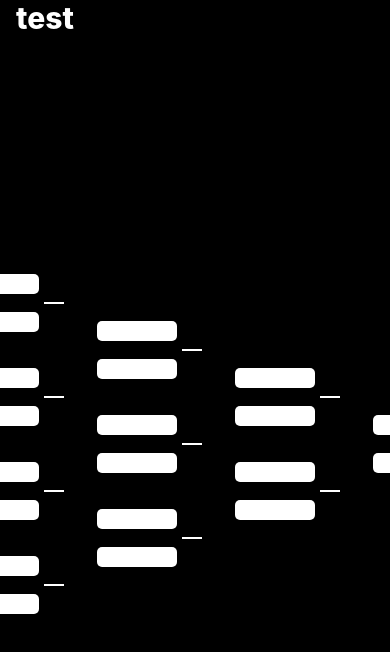
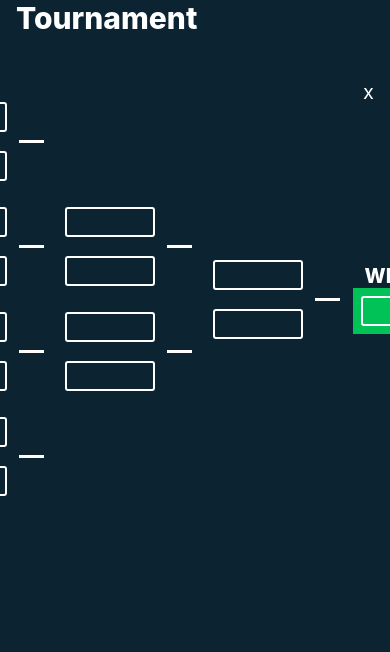
Before and after one commit to MartinInAction/codeTest, a React Native app: screen / in a window 390 px wide. Shown: the top 652 px of the page. Built offline with nearby package versions, Linux system fonts and the light colour scheme.

Commit message:
design and update winner

```diff
--- a/App.js
+++ b/App.js
@@ -8,7 +8,7 @@ type Player = {
   name: string,
   id: number,
   didWin?: boolean,
-  firstRow: boolean
+  row: boolean
 }
 type Props = {}
 type State = {
@@ -22,7 +22,7 @@ export default class App extends PureComponent<Props, State> {
   }
 
   componentDidMount () {
-    this.createBracket('test', 16)
+    this.createBracket('Tournament', 8)
   }
 
   render (): React$Node {
@@ -30,7 +30,7 @@ export default class App extends PureComponent<Props, State> {
     return <>
       <StatusBar barStyle='light-content' />
       <SafeAreaView style={styles.container}>
-        {bracketsArray ? <BracketsContainer updatePlayer={this.updatePlayer} tournamentName={tournamentName} bracket={bracketsArray} /> : <StartContainer createBracket={this.createBracket} />}
+        {bracketsArray ? <BracketsContainer reset={this.reset} updatePlayer={this.updatePlayer} tournamentName={tournamentName} bracket={bracketsArray} /> : <StartContainer createBracket={this.createBracket} />}
       </SafeAreaView>
     </>
   }
@@ -38,39 +38,18 @@ export default class App extends PureComponent<Props, State> {
   createBracket = (tournamentName: string, numberOfPlayers: number) => {
     let bracketsArray = [this.groupPlayers2and2(this.createPlayers(numberOfPlayers))]
     let numberOfFields = this.createPlayers(numberOfPlayers).length / 4
+    let row = 2
     while (numberOfFields > 0) {
-      bracketsArray.push(this.crateBracketFieldOfPlayers(this.createPlayers(numberOfPlayers), numberOfFields))
+      bracketsArray.push(this.crateBracketFieldOfPlayers(this.createPlayers(numberOfPlayers), numberOfFields, row))
       numberOfFields--
+      row++
     }
-    bracketsArray.push(this.createWinnerRow())
+    bracketsArray.push(this.createWinnerRow(row))
     this.setState({bracketsArray, tournamentName})
   }
 
-  updatePlayer = (updatedPlayer: Player): Promise<*> => {
-    let {bracketsArray} = this.state
-    let group = bracketsArray[0].find((groups) => {
-      return groups.find((player) => {
-        return player.id === updatedPlayer.id
-      })
-    })
-    let indexOfGroup = bracketsArray[0].indexOf(group)
-    let newGroup = group.map((player) => {
-      if (player.id === updatedPlayer.id) return updatedPlayer
-      if (updatedPlayer.didWin) player = {...player, didWin: false}
-      return player
-    })
-    bracketsArray[0][indexOfGroup] = newGroup
-    this.setState({bracketsArray: [...bracketsArray]})
-    if (updatedPlayer.didWin) return this.makeWinner(updatedPlayer)
-    return Promise.resolve()
-  }
-
-  makeWinner = (updatedPlayer: Player): Promise<*> => {
-    let {bracketsArray} = this.state
-  }
-
   createPlayers = (numberOfPlayers: number) => {
-    return Array(numberOfPlayers).fill(0).map((player, index) => ({name: `PlayerId: ${index}`, id: index, firstRow: true}))
+    return Array(numberOfPlayers).fill(0).map((player, index) => ({name: `PlayerId: ${index}`, id: index, row: 1}))
   }
 
   groupPlayers2and2 = (players: Array<Object>) => {
@@ -80,9 +59,9 @@ export default class App extends PureComponent<Props, State> {
     return arrays
   }
 
-  crateBracketFieldOfPlayers = (players: Array<Object>, numberOfFields: number) => {
+  crateBracketFieldOfPlayers = (players: Array<Object>, numberOfFields: number, row: number) => {
     let groupN = []
-    players = players.map((player) => ({...player, name: '', firstRow: false}))
+    players = players.map((player) => ({...player, name: '', row}))
     players = players.splice(0, numberOfFields * 2)
     while (numberOfFields > 0) {
       // players.splice(0, 1)
@@ -92,14 +71,50 @@ export default class App extends PureComponent<Props, State> {
     return groupN
   }
 
-  createWinnerRow = () => {
-    return this.groupPlayers2and2([{name: 'WINNER', id: 100}])
+  createWinnerRow = (row: number) => {
+    return this.groupPlayers2and2([{name: '', id: 100, row}])
   }
+
+  updatePlayer = (updatedPlayer: Player): Promise<*> => {
+    let {bracketsArray} = this.state
+    let group = bracketsArray[updatedPlayer.row - 1].find((groups) => {
+      return groups.find((player) => {
+        return player.id === updatedPlayer.id
+      })
+    })
+    let indexOfGroup = bracketsArray[updatedPlayer.row - 1].indexOf(group)
+    let newGroup = group.map((player) => {
+      if (player.id === updatedPlayer.id) return {...player, name: updatedPlayer.name, didWin: updatedPlayer.didWin}
+      if (updatedPlayer.didWin) player = {...player, didWin: false}
+      return player
+    })
+    bracketsArray[updatedPlayer.row - 1][indexOfGroup] = newGroup
+    this.setState({bracketsArray: [...bracketsArray]})
+    if (updatedPlayer.didWin) return this.makeWinner(updatedPlayer)
+    return Promise.resolve()
+  }
+
+  makeWinner = (updatedPlayer: Player): Promise<*> => {
+    let {bracketsArray} = this.state
+    let nextGroup = bracketsArray[updatedPlayer.row].find((groups) => {
+      return groups.find((player) => {
+        return player.name === ''
+      })
+    })
+    let firstEmptyGroupIndex = bracketsArray[updatedPlayer.row].indexOf(nextGroup)
+    let firstEmptyPlayer = nextGroup.find((player) => player.name === '')
+    let firstEmptyPlayerIndex = nextGroup.indexOf(firstEmptyPlayer)
+    nextGroup[firstEmptyPlayerIndex] = {...firstEmptyPlayer, name: updatedPlayer.name}
+    bracketsArray[updatedPlayer.row][firstEmptyGroupIndex] = nextGroup
+    this.setState({bracketsArray: [...bracketsArray]})
+  }
+
+  reset = () => this.setState({bracketsArray: undefined})
 }
 
 const styles = StyleSheet.create({
   container: {
-    backgroundColor: colors.black,
+    backgroundColor: colors.mud,
     flex: 1
   }
 })
--- a/components/BracketItem.js
+++ b/components/BracketItem.js
@@ -1,6 +1,6 @@
 // @flow
 import React, {PureComponent} from 'react'
-import {View, StyleSheet, TextInput} from 'react-native'
+import {Text, View, StyleSheet, TextInput} from 'react-native'
 import commonStyles from '../libs/CommonStyles'
 import colors from '../libs/Colors'
 
@@ -21,20 +21,27 @@ export default class BracketItem extends PureComponent<Props, State> {
       name: props.item.name
     }
   }
+  // eslint-disable-next-line
+  componentWillReceiveProps (nextProps: Props, nextState: State) {
+    this.setState({name: nextProps.item.name})
+  }
 
   render (): React$Node {
     let {item, index} = this.props
     let {name} = this.state
-    return [
-      <TextInput editable={this.canEdit()} style={[styles.item, item.didWin === true ? styles.winner : {}, item.didWin === false ? styles.loser : {}]} value={name} onBlur={this.savePlayer} onChangeText={this.editName} key={0} />,
-      index === 0 && item.id !== 100 ? <View style={styles.groupLine} key={201} /> : <View key={200} />
-    ]
+    return <>
+      {item.id === 100 ? <Text style={styles.winnerText}>WINNER</Text> : <View />}
+      <View style={item.id === 100 ? styles.winner : {}}>
+        <TextInput editable={this.canEdit()} style={[styles.item, item.didWin === true ? styles.winner : {}, item.didWin === false ? styles.loser : {}]} value={name} onBlur={this.savePlayer} onChangeText={this.editName} key={0} />
+        {index === 0 && item.id !== 100 ? <View style={styles.groupLine} key={201} /> : <View key={200} />}
+      </View>
+    </>
   }
 
   canEdit = () => {
     let {item} = this.props
     switch (true) {
-      case !item.firstRow: return false
+      case item.row > 1: return false
       case item.didWin === true || item.didWin === false : return false
       default: return true
     }
@@ -53,20 +60,29 @@ export default class BracketItem extends PureComponent<Props, State> {
 
 const styles = StyleSheet.create({
   groupLine: {
-    height: 2,
-    width: 20,
+    height: 3,
+    width: 25,
     backgroundColor: colors.white,
-    left: 55
+    left: 110
   },
   item: {
     alignItems: 'center',
     justifyContent: 'center',
-    backgroundColor: colors.white,
+    borderWidth: 2,
+    color: colors.white,
+    fontWeight: '600',
+    borderColor: colors.white,
     margin: commonStyles.smallSpace,
-    width: 80,
-    height: 20,
+    width: 90,
+    height: 30,
     paddingLeft: 5,
-    borderRadius: 5
+    borderRadius: 3
+  },
+  winnerText: {
+    alignSelf: 'center',
+    fontSize: 20,
+    fontWeight: '800',
+    color: colors.white
   },
   winner: {
     backgroundColor: colors.green
--- a/components/BracketsContainer.js
+++ b/components/BracketsContainer.js
@@ -8,7 +8,8 @@ import BracketItem from './BracketItem'
 type Props = {
     bracket: Array<Object>,
     tournamentName: string,
-    updatePlayer: (player: Player) => Promise<*>
+    updatePlayer: (player: Player) => Promise<*>,
+    reset: () => void
 }
 type State = {
   showPopover: boolean,
@@ -25,7 +26,7 @@ export default class BracketsContainer extends PureComponent<Props, State> {
       let {showPopover} = this.state
       return <>
         <View style={styles.header}>
-          <Text style={styles.headerText}>{tournamentName}</Text>
+          <Text style={styles.headerText}>{tournamentName || 'Tournament'}</Text>
         </View>
         <ScrollView contentContainerStyle={styles.contentContainer} style={styles.scroll}>
           <ScrollView horizontal contentContainerStyle={styles.contentContainer} style={styles.scroll}>
@@ -33,6 +34,7 @@ export default class BracketsContainer extends PureComponent<Props, State> {
           </ScrollView>
         </ScrollView>
         {showPopover ? this.renderPopover() : <View />}
+        {this.renderCloseButton()}
       </>
     }
 
@@ -44,7 +46,7 @@ export default class BracketsContainer extends PureComponent<Props, State> {
 
   renderBracketGroup = (item: Array<Object>, index: number) => {
     /* eslint-disable react/jsx-no-bind */
-    return <TouchableOpacity disabled={item.find((player) => player.didWin) || item.find((player) => !player.name)} key={index} style={styles.group} onPress={() => this.openPopover(item)} hitSlop={{right: 100}}>
+    return <TouchableOpacity activeOpacity={0.8} disabled={item.find((player) => player.didWin) || item.find((player) => !player.name)} key={index} style={styles.group} onPress={() => this.openPopover(item)} hitSlop={{right: 100}}>
       {item.map(this.renderItem)}
     </TouchableOpacity>
   /* eslint-enable react/jsx-no-bind */
@@ -53,6 +55,12 @@ export default class BracketsContainer extends PureComponent<Props, State> {
   renderItem = (item: Array<Object>, index: number) => {
     let {updatePlayer, numberOfPlayers} = this.props
     return <BracketItem numberOfPlayers={numberOfPlayers} updatePlayer={updatePlayer} item={item} index={index} key={index} />
+  }
+
+  renderCloseButton = () => {
+    return <TouchableOpacity onPress={this.reset} style={styles.closeButton}>
+      <Text style={styles.closeButtonText}>x</Text>
+    </TouchableOpacity>
   }
 
   renderPopover = () => {
@@ -69,8 +77,8 @@ export default class BracketsContainer extends PureComponent<Props, State> {
             <Text>{this.getWinStatus(item)}</Text>
           </TouchableOpacity>
         </View>)}
-        <TouchableOpacity style={styles.closeButton} onPress={this.closePopover}>
-          <Text style={styles.closeText}>X</Text>
+        <TouchableOpacity style={styles.popoverCloseButton} onPress={this.closePopover}>
+          <Text style={styles.popoverCloseButtonText}>X</Text>
         </TouchableOpacity>
       </View>
     </View>
@@ -98,6 +106,11 @@ export default class BracketsContainer extends PureComponent<Props, State> {
   openPopover = (selectedItem: Object) => {
     this.setState({showPopover: true, selectedItem})
   }
+
+  reset = () => {
+    let {reset} = this.props
+    reset()
+  }
 }
 
 const styles = StyleSheet.create({
@@ -111,20 +124,22 @@ const styles = StyleSheet.create({
     maxWidth: '80%'
   },
   scroll: {
-    flex: 1
   },
   contentContainer: {
     alignItems: 'center',
-    padding: commonStyles.space,
-    justifyContent: 'center'
+    paddingTop: commonStyles.space
   },
   bracket: {
-    alignItems: 'center',
-    justifyContent: 'center'
+    alignItems: 'flex-start',
+    marginLeft: 0,
+    marginRight: 0,
+    margin: commonStyles.space,
+    justifyContent: 'flex-start'
   },
   group: {
     margin: 10,
-    marginLeft: commonStyles.space * 2,
+    marginBottom: 0,
+    marginRight: commonStyles.space * 2,
     justifyContent: 'center',
     alignItems: 'center',
     flexDirection: 'column'
@@ -164,7 +179,7 @@ const styles = StyleSheet.create({
     fontSize: 20,
     position: 'absolute'
   },
-  closeButton: {
+  popoverCloseButton: {
     position: 'absolute',
     top: 5,
     right: 5,
@@ -172,7 +187,7 @@ const styles = StyleSheet.create({
     height: 20,
     width: 20
   },
-  closeText: {
+  popoverCloseButtonText: {
     fontSize: 20,
     color: colors.black
   },
@@ -186,5 +201,14 @@ const styles = StyleSheet.create({
     margin: commonStyles.space,
     width: '80%',
     borderWidth: 2
+  },
+  closeButton: {
+    position: 'absolute',
+    top: 80,
+    right: commonStyles.space
+  },
+  closeButtonText: {
+    fontSize: 20,
+    color: colors.white
   }
 })
--- a/components/StartContainer.js
+++ b/components/StartContainer.js
@@ -54,7 +54,7 @@ export default class StartContainer extends PureComponent<Props, State> {
 
 const styles = StyleSheet.create({
   container: {
-    backgroundColor: colors.black,
+    backgroundColor: colors.mud,
     flex: 1
   },
   wrapper: {
@@ -74,7 +74,7 @@ const styles = StyleSheet.create({
   button: {
     height: 55,
     width: '100%',
-    backgroundColor: colors.purple,
+    backgroundColor: colors.orange,
     alignItems: 'center',
     justifyContent: 'center'
   },
--- a/libs/Colors.js
+++ b/libs/Colors.js
@@ -5,7 +5,8 @@ export default {
   blackOpacity5: 'rgba(0,0,0,0.5)',
   gray: 'rgba(200,200,200,1)',
   transparent: 'rgba(255,255,255,0)',
-  purple: 'rgba(0,0,255,1)',
-  green: 'rgba(0,255,0,1)',
-  red: 'rgba(255,0,0,1)'
+  mud: 'rgba(12,35,49,1)',
+  orange: 'rgba(221,97,53,1)',
+  green: 'rgba(0,194,87,1)',
+  red: 'rgba(215,38,61,1)'
 }
```
